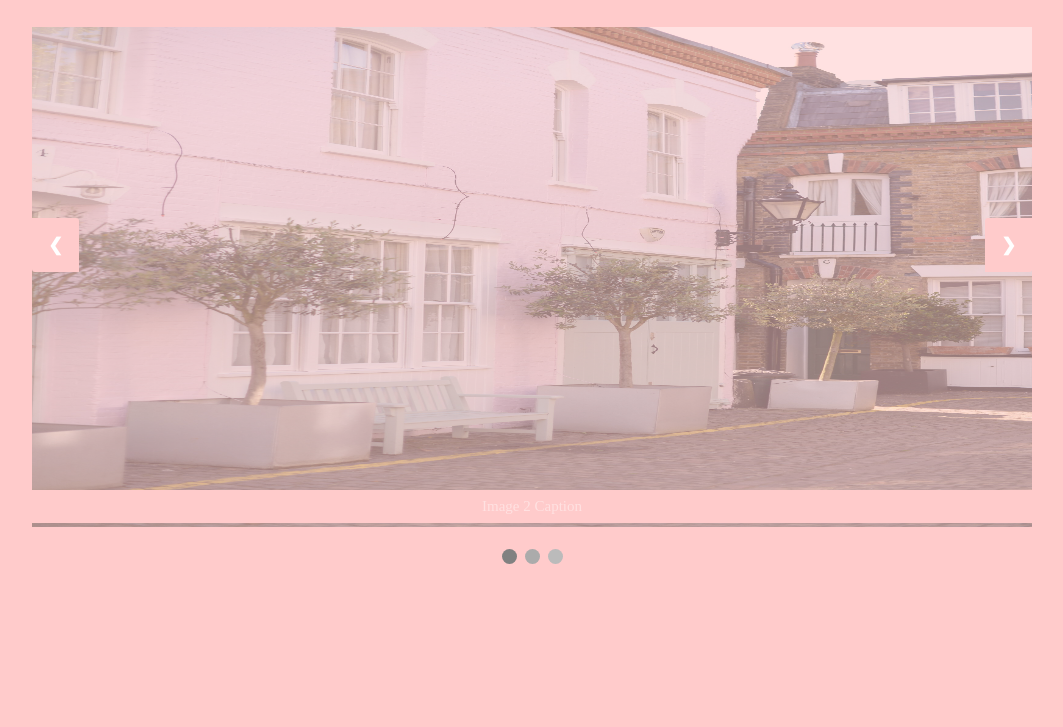
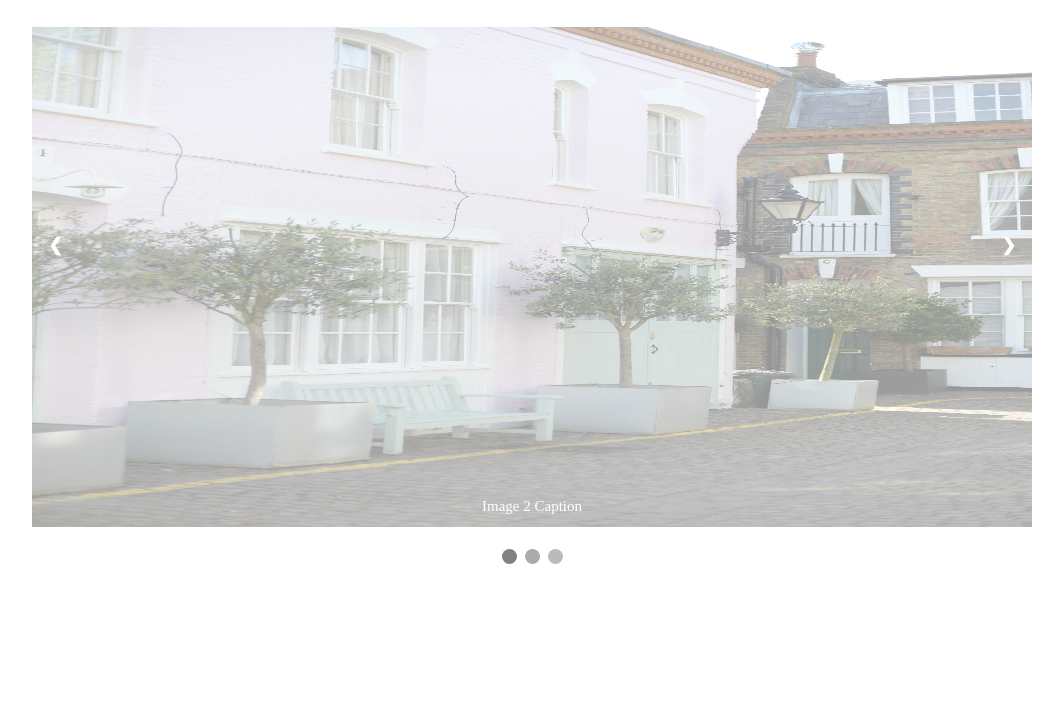
Before and after one commit to 123Chitransh/-Carouse, a plain HTML site: page index.html in a window 1280 px wide. Shown: the part 73-800 px from the top of the page, without its empty margins (108-1171 px from the left). Drawn offline with Linux system fonts and the light colour scheme.

Commit message:
Update style.css

```diff
--- a/style.css
+++ b/style.css
@@ -1,9 +1,9 @@
 *{
     box-sizing: border-box;
-    background-color:#FFCBCB;
+/*     background-color:#FFCBCB; */
 }
 .slideshow{
-    background-color:#FFCBCB;
+/*     background-color:#FFCBCB; */
     max-width: 1000px;
     position: relative;
     margin: auto;
```
